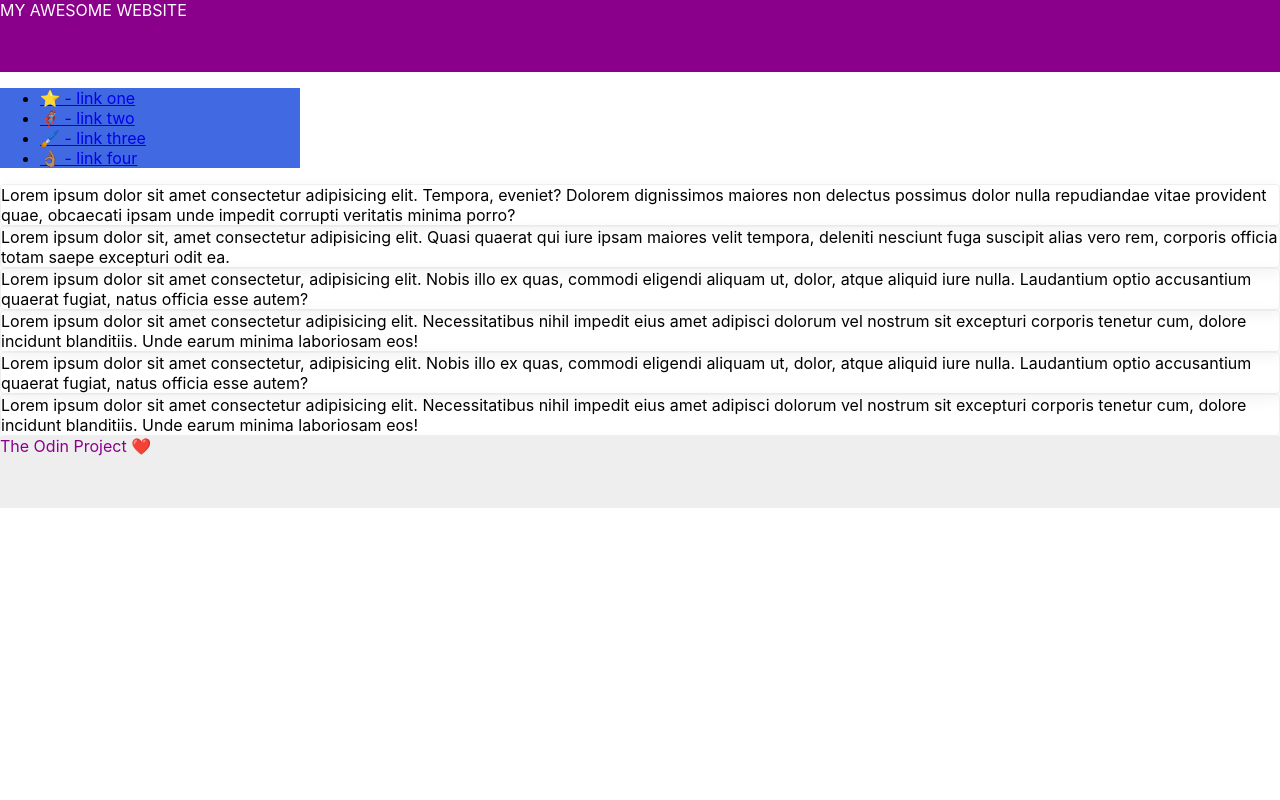
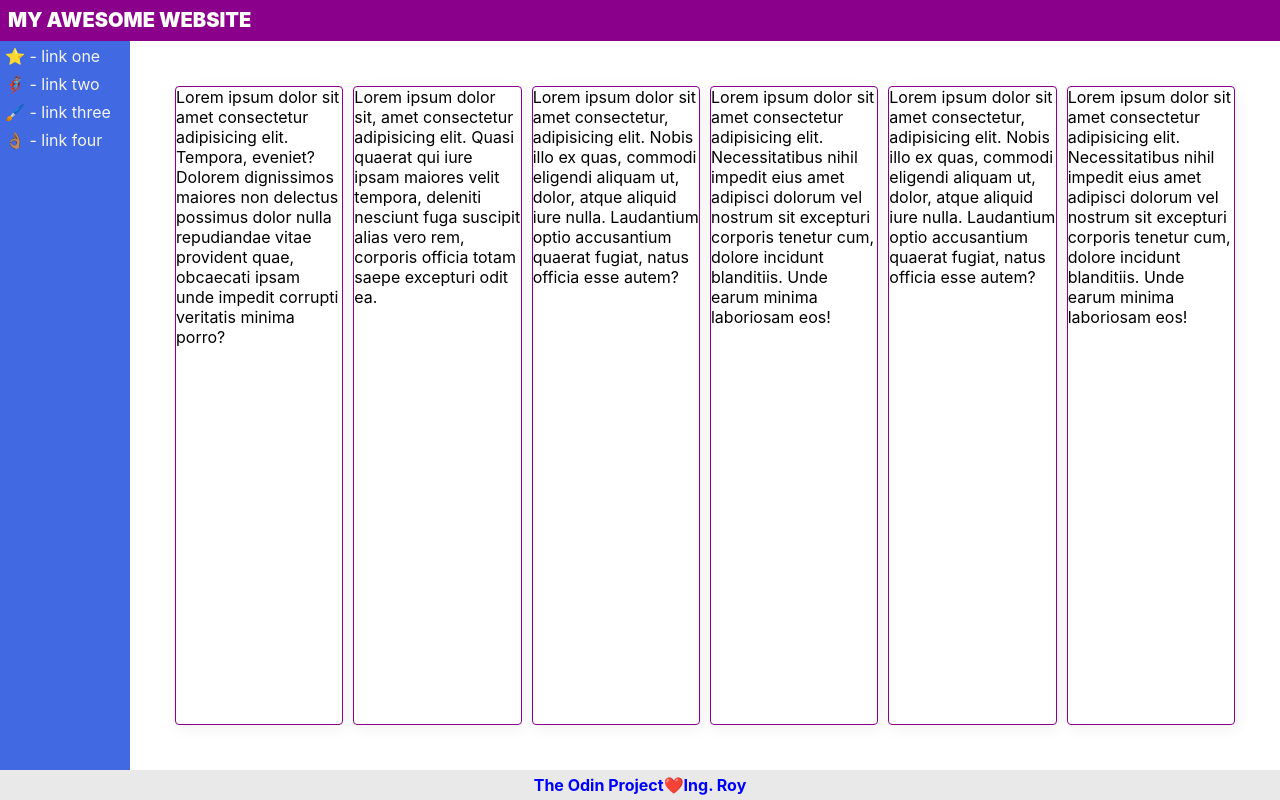
Before and after one commit to LastGentlman/css_exercises, a plain HTML site: page flex/07-flex-layout-2/index.html in a window 1280 px wide. Drawn offline with Linux system fonts and the light colour scheme.

Commit message:
last exercice done ✅

```diff
--- a/flex/07-flex-layout-2/index.html
+++ b/flex/07-flex-layout-2/index.html
@@ -4,6 +4,7 @@
   <meta charset="UTF-8">
   <meta http-equiv="X-UA-Compatible" content="IE=edge">
   <meta name="viewport" content="width=device-width, initial-scale=1.0">
+  <meta name='author' content='Rodry'>
   <title>The Holy Grail</title>
   <link rel="stylesheet" href="style.css">
 </head>
@@ -11,25 +12,27 @@
   <div class="header">
     MY AWESOME WEBSITE
   </div>
-
+  <div class="mainBox">
     <div class="sidebar">
       <ul>
-      <li><a href="google.com">⭐ - link one</a></li>
-      <li><a href="google.com">🦸🏽‍♂️ - link two</a></li>
-      <li><a href="google.com">🖌️ - link three</a></li>
-      <li><a href="google.com">👌🏽 - link four</a></li>
+        <li><a href="http://www.ingroy.com" target="_blank">⭐ - link one</a></li>
+        <li><a href="http://www.ingroy.com" target="_blank">🦸🏽‍♂️ - link two</a></li>
+        <li><a href="http://www.ingroy.com" target="_blank">🖌️ - link three</a></li>
+        <li><a href="http://www.ingroy.com" target="_blank">👌🏽 - link four</a></li>
       </ul>
     </div>
 
+    <div class="cardBox">
       <div class="card">Lorem ipsum dolor sit amet consectetur adipisicing elit. Tempora, eveniet? Dolorem dignissimos maiores non delectus possimus dolor nulla repudiandae vitae provident quae, obcaecati ipsam unde impedit corrupti veritatis minima porro?</div>
       <div class="card">Lorem ipsum dolor sit, amet consectetur adipisicing elit. Quasi quaerat qui iure ipsam maiores velit tempora, deleniti nesciunt fuga suscipit alias vero rem, corporis officia totam saepe excepturi odit ea.</div>
       <div class="card">Lorem ipsum dolor sit amet consectetur, adipisicing elit. Nobis illo ex quas, commodi eligendi aliquam ut, dolor, atque aliquid iure nulla. Laudantium optio accusantium quaerat fugiat, natus officia esse autem?</div>
       <div class="card">Lorem ipsum dolor sit amet consectetur adipisicing elit. Necessitatibus nihil impedit eius amet adipisci dolorum vel nostrum sit excepturi corporis tenetur cum, dolore incidunt blanditiis. Unde earum minima laboriosam eos!</div>
       <div class="card">Lorem ipsum dolor sit amet consectetur, adipisicing elit. Nobis illo ex quas, commodi eligendi aliquam ut, dolor, atque aliquid iure nulla. Laudantium optio accusantium quaerat fugiat, natus officia esse autem?</div>
       <div class="card">Lorem ipsum dolor sit amet consectetur adipisicing elit. Necessitatibus nihil impedit eius amet adipisci dolorum vel nostrum sit excepturi corporis tenetur cum, dolore incidunt blanditiis. Unde earum minima laboriosam eos!</div>
-
-  <div class="footer">
-    The Odin Project ❤️
     </div>
+  </div>
+  <footer>
+    <a style="color: blue; font-weight: bold" href="https://www.theodinproject.com" target="_blank">The Odin Project<a></a>❤️<a style="color: blue; font-weight: bold" href="https://www.ingroy.com" target="_blank">Ing. Roy<a>
+  </footer>
 </body>
 </html>
--- a/flex/07-flex-layout-2/style.css
+++ b/flex/07-flex-layout-2/style.css
@@ -2,27 +2,68 @@ body {
   font-family: -apple-system, BlinkMacSystemFont, 'Segoe UI', Roboto, Oxygen, Ubuntu, Cantarell, 'Open Sans', 'Helvetica Neue', sans-serif;
   margin: 0;
   min-height: 100vh;
+  display: flex;
+  flex-direction: column;
+}
+a:hover {color:aqua} /*decorating links*/
+a, a:focus, a:active {
+  text-decoration: none;
+  color: whitesmoke
 }
 
-.header {
-  height: 72px;
+.header { /*Done*/
+  height: 25px;
+  width: auto;
   background: darkmagenta;
   color: white;
+  font-weight: 900;
+  font-size: 20px;
+  padding: 8px;
 }
 
-.footer {
-  height: 72px;
-  background: #eee;
-  color: darkmagenta;
+.mainBox {
+  flex: 1;
+  display: flex;
 }
 
 .sidebar {
-  width: 300px;
+  width: 120px;
+  height: auto;
   background: royalblue;
+  flex-shrink: 0;
+  padding: 5px;
+  justify-content: center;
+}
+
+div .sidebar ul li { /*removes the circles of the list*/
+  list-style-type: none;
+  margin-bottom: 8px;
+}
+ul {
+  margin: 0;
+  padding: 0;
+}
+
+.cardBox {
+  flex-wrap: wrap;
+  padding: 40px;
+  display: flex;
 }
 
 .card {
   border: 1px solid #eee;
   box-shadow: 2px 4px 16px rgba(0,0,0,.06);
   border-radius: 4px;
+  flex: 1;
+  border: 1px solid darkmagenta;
+  margin: 5px;
 }
+
+footer { /*Done*/
+  display: flex;
+  height: 30px;
+  background: rgb(234, 233, 233);
+  color: darkmagenta;
+  justify-content: center;
+  align-items: center;
+}
```
Also changed, not shown: 1 other file. Lines whose indentation alone changed are shown as unchanged.
